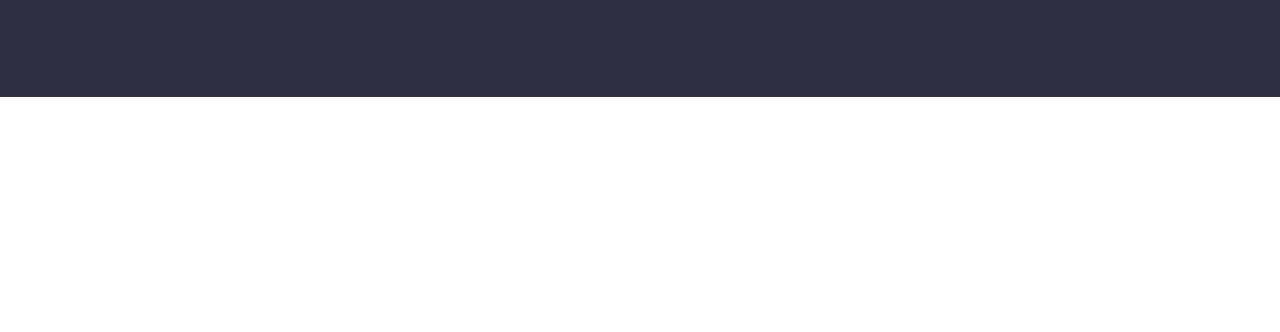
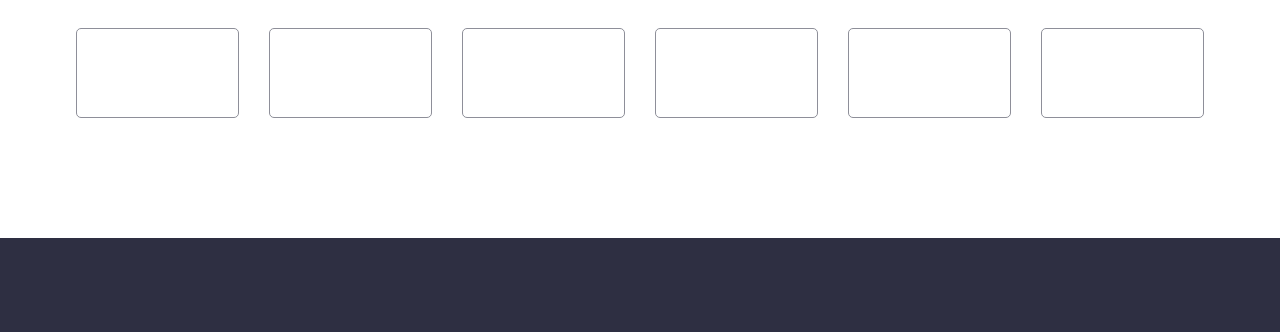
Before and after one commit to OlesiaKubska/goit-markup-hw-04, a plain HTML site: page index.html in a window 1280 px wide. Shown: the part 2350-2682 px from the top of the page. Before the commit the page ends 2447 px from the top, so only its background shows below. Drawn offline with nearby package versions, Linux system fonts and the light colour scheme.

Commit message:
add section customers

```diff
--- a/css/styles.css
+++ b/css/styles.css
@@ -225,6 +225,27 @@ body {
   margin-bottom: 8px;
 }
 
+.customers {
+  text-align: center;
+}
+
+.customers-list {
+  gap: 30px;
+}
+
+.customers-item {
+  width: calc((100% - 150px) / 6);
+  height: 90px;
+}
+
+.customers-link {
+  width: 100%;
+  height: 100%;
+  border: 1px solid #8E8F99;
+  display: block;
+  border-radius: 5px;
+}
+
 .footer {
   background-color: var(--toptitle-text-color);
   padding-top: 100px;
--- a/index.html
+++ b/index.html
@@ -179,6 +179,19 @@
           </ul>
         </div>
       </section>
+      <section class="customers section">
+        <div class="container">
+          <h2 class="section-title">Customers</h2>
+          <ul class="customers-list list">
+            <li class="customers-item"><a href="" class="customers-link link"></a></li>
+            <li class="customers-item"><a href="" class="customers-link link"></a></li>
+            <li class="customers-item"><a href="" class="customers-link link"></a></li>
+            <li class="customers-item"><a href="" class="customers-link link"></a></li>
+            <li class="customers-item"><a href="" class="customers-link link"></a></li>
+            <li class="customers-item"><a href="" class="customers-link link"></a></li>
+          </ul>
+        </div>
+      </section>
     </main>
 
     <footer class="footer">
```
